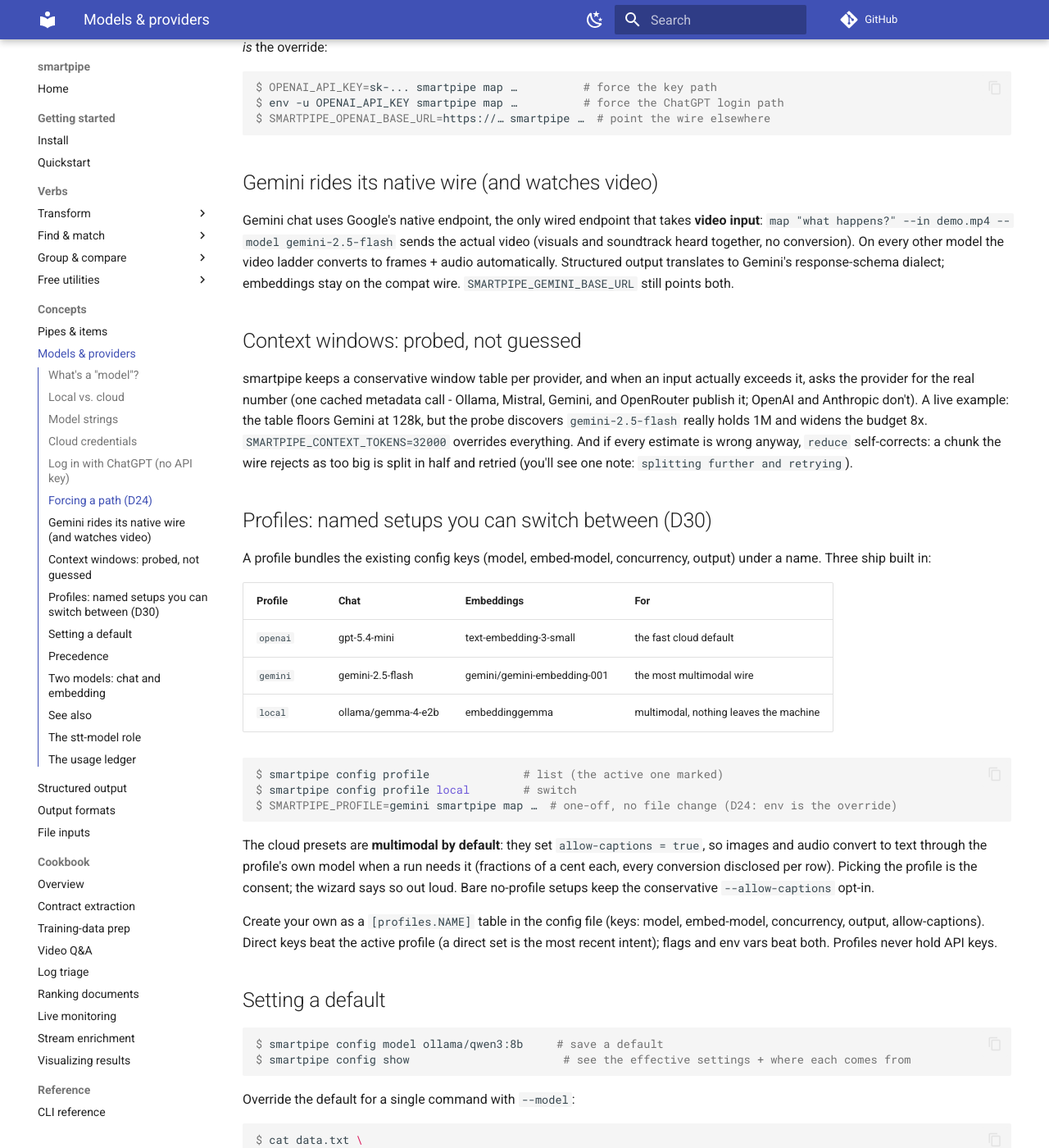
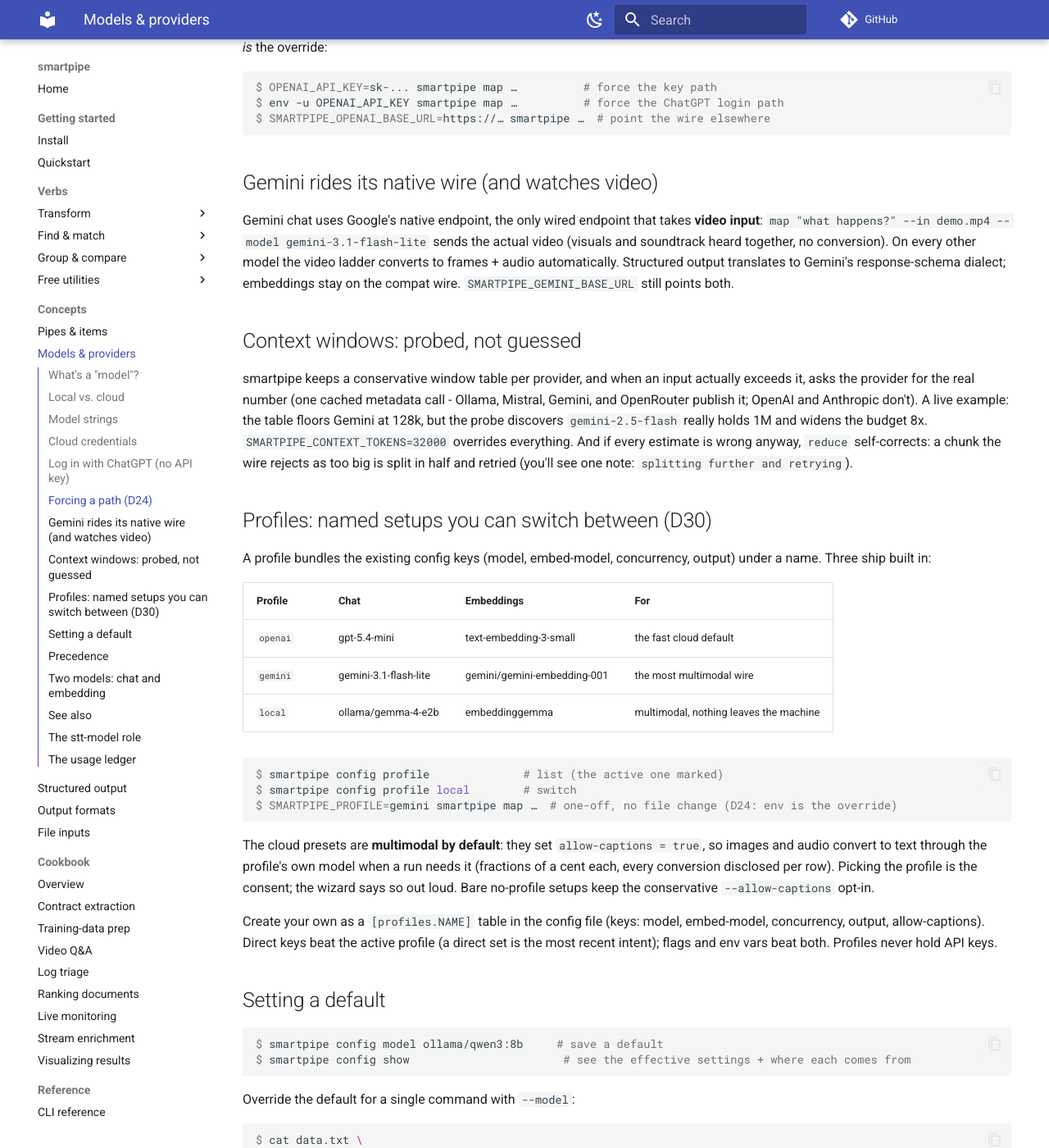
Before and after one commit to prabal-rje/smartpipe, an MkDocs documentation site: the page built from docs/concepts/models-and-providers.md, in a window 1280 px wide and 1400 px high, scrolled down 2096 px. Shown: the whole window at 82% size. Built offline with MkDocs 1.6.1 and Material for MkDocs 9.7.7, drawn with Linux system fonts in a browser that asks for light colours; comment, search, counter and statistics services are not loaded; some of the changed text lies outside the part shown.

Commit message:
feat: gemini profile defaults to gemini-3.1-flash-lite (D45)
Owner pick, verified before the swap rather than after: the live
catalog lists it GA (not a preview), and the ability probe through our
own wire shows the full column - sees ('Red'), hears ('Tone'), watches
video natively, 3072-dim embeddings alongside. End-to-end live smoke
through the real profile flow (config profile gemini, then a typed-
braces map) returns correct strict JSON. The context window self-
discovers via the gemini models.get lookup (1,048,576 in), so no
static entry needed. Wizard tips and doc examples updated; stale
'gemini-2.5-*' family claims (hears/watches natively) generalized to
gemini models - which is how the wire always treated them.

````diff
--- a/docs/concepts/models-and-providers.md
+++ b/docs/concepts/models-and-providers.md
@@ -26,7 +26,7 @@
 
 - **Explicit provider:** `ollama/qwen3:8b`, `openai/gpt-5.4-mini`,
   `anthropic/claude-opus-4-8`, `mistral/mistral-large-latest`,
-  `gemini/gemini-2.5-flash`, `openrouter/deepseek/deepseek-chat`
+  `gemini/gemini-3.1-flash-lite`, `openrouter/deepseek/deepseek-chat`
   (OpenRouter is explicit-only - its names are other vendors' names).
 - **Bare name:** smartpipe routes by shape - `claude-*` → Anthropic, `gpt-*` / `o*` /
   `text-embedding-*` → OpenAI, the Mistral family (`mistral-*`, `ministral-*`,
@@ -100,7 +100,7 @@
 ## Gemini rides its native wire (and watches video)
 
 Gemini chat uses Google's native endpoint, the only wired endpoint that takes
-**video input**: `map "what happens?" --in demo.mp4 --model gemini-2.5-flash`
+**video input**: `map "what happens?" --in demo.mp4 --model gemini-3.1-flash-lite`
 sends the actual video (visuals and soundtrack heard together, no conversion).
 On every other model the video ladder converts to frames + audio automatically.
 Structured output translates to Gemini's response-schema dialect; embeddings
@@ -126,7 +126,7 @@
 | Profile | Chat | Embeddings | For |
 |---|---|---|---|
 | `openai` | gpt-5.4-mini | text-embedding-3-small | the fast cloud default |
-| `gemini` | gemini-2.5-flash | gemini/gemini-embedding-001 | the most multimodal wire |
+| `gemini` | gemini-3.1-flash-lite | gemini/gemini-embedding-001 | the most multimodal wire |
 | `local` | ollama/gemma-4-e2b | embeddinggemma | multimodal, nothing leaves the machine |
 
 ```console
````
Also changed, not shown: CHANGELOG.md (+5 -0 lines), README.md (+1 -1 lines), docs/inputs/files.md (+3 -3 lines), docs/privacy.md (+1 -1 lines), docs/troubleshooting.md (+1 -1 lines), 2 other files.
